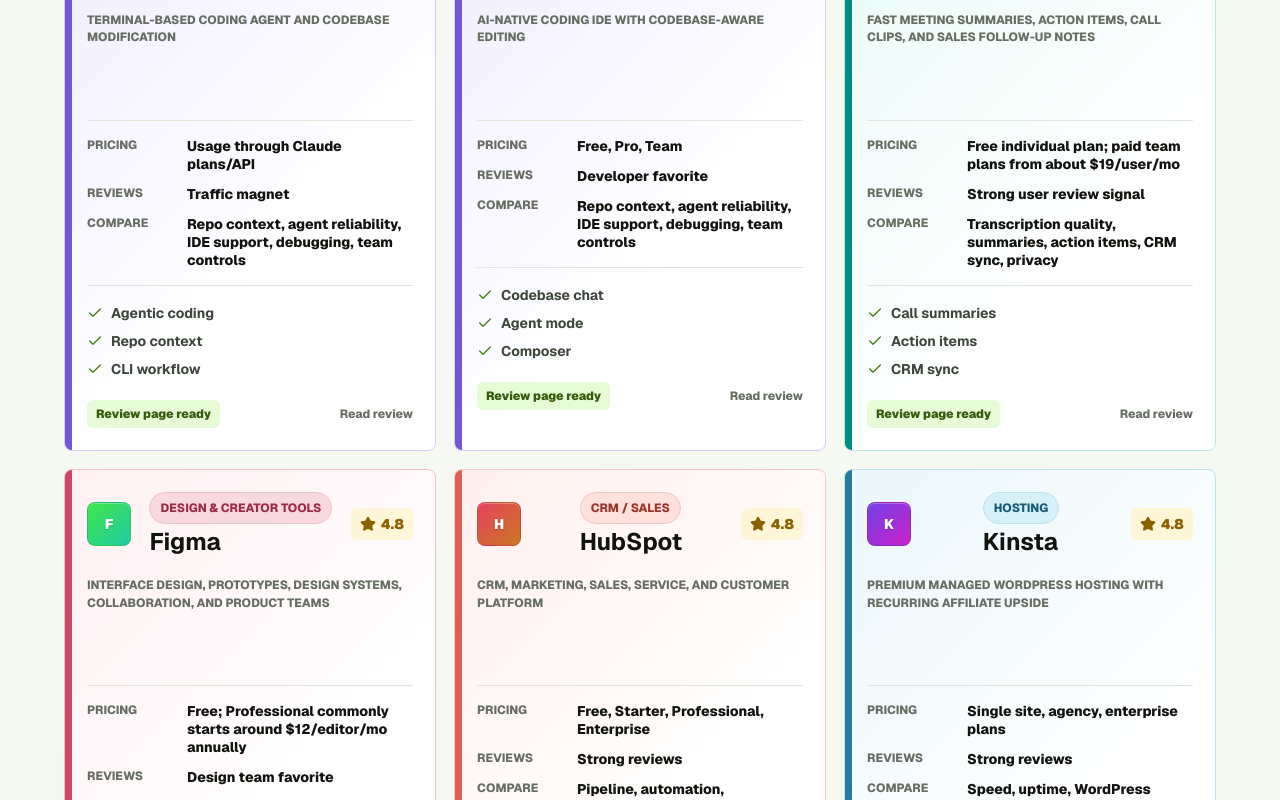
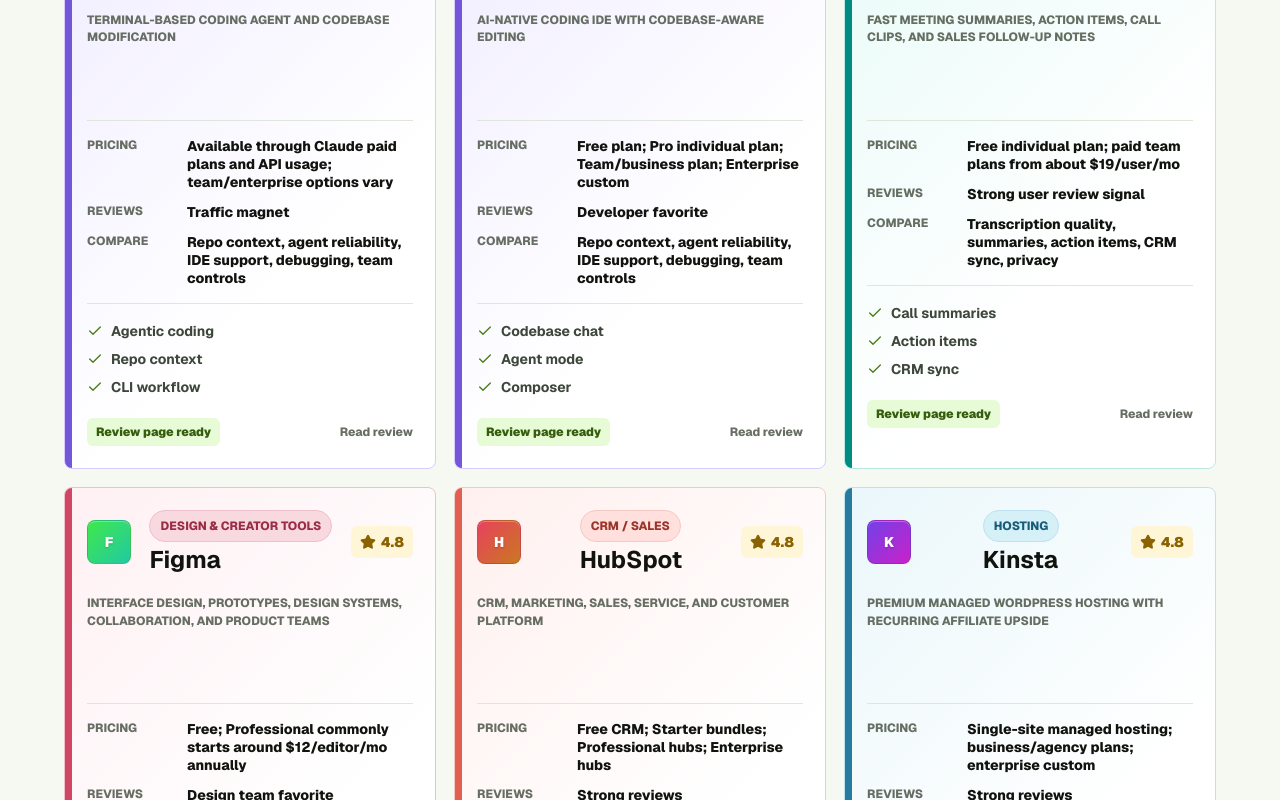
Before and after one commit to Bisheshguragain/SakuStack, a Next.js app: page / in a window 1280 px wide. Shown: the part 4200-5000 px from the top of the page. Built offline with nearby package versions, Linux system fonts and the light colour scheme.

Commit message:
Enrich original tool pricing details

```diff
--- a/src/app/software-data.ts
+++ b/src/app/software-data.ts
@@ -475,7 +475,7 @@
     name: "ChatGPT",
     rating: 4.8,
     reviews: "Traffic magnet",
-    pricing: "Free, Plus, Team, Enterprise",
+    pricing: "Free; Plus/Pro for individuals; Team per-user plans; Enterprise custom",
     bestFor: "General AI assistant, writing, analysis, code, and workflows",
     features: ["Multimodal chat", "File analysis", "Custom GPTs"],
   },
@@ -484,7 +484,7 @@
     name: "Claude",
     rating: 4.8,
     reviews: "Traffic magnet",
-    pricing: "Free, Pro, Team, Enterprise",
+    pricing: "Free; Pro/Max for individuals; Team per-user plans; Enterprise custom",
     bestFor: "Long-form reasoning, writing, coding, and document-heavy work",
     features: ["Long context", "Artifacts", "Coding support"],
   },
@@ -493,7 +493,7 @@
     name: "Gemini",
     rating: 4.6,
     reviews: "Traffic magnet",
-    pricing: "Free, Advanced, Workspace",
+    pricing: "Free; Google AI Pro/Advanced subscription; Workspace business plans",
     bestFor: "Google ecosystem users and multimodal AI search workflows",
     features: ["Google apps", "Multimodal input", "Research support"],
   },
@@ -502,7 +502,7 @@
     name: "Perplexity",
     rating: 4.7,
     reviews: "Traffic magnet",
-    pricing: "Free, Pro, Max",
+    pricing: "Free; Pro for individual research; Max/high-usage plan; Enterprise custom",
     bestFor: "AI search, cited answers, and research-heavy comparisons",
     features: ["Cited search", "Model selection", "Deep research"],
   },
@@ -511,7 +511,7 @@
     name: "Poe",
     rating: 4.4,
     reviews: "Traffic magnet",
-    pricing: "Free, subscription",
+    pricing: "Free access; monthly or annual subscription for higher message/model limits",
     bestFor: "Trying many chatbots and specialist bots in one account",
     features: ["Multi-model access", "Bot discovery", "Creator bots"],
   },
@@ -520,7 +520,7 @@
     name: "Lovable",
     rating: 4.7,
     reviews: "Fast-growing",
-    pricing: "Free credits, paid plans",
+    pricing: "Free credits; Pro/paid workspace plans; team and scale tiers",
     bestFor: "Non-technical founders turning prompts into web apps",
     features: ["Prompt-to-app", "Visual editing", "Deployment"],
   },
@@ -529,7 +529,7 @@
     name: "Bolt.new",
     rating: 4.6,
     reviews: "Fast-growing",
-    pricing: "Free credits, paid plans",
+    pricing: "Free credits; Pro/paid usage plans; team or higher-usage tiers",
     bestFor: "Browser-based full-stack prototypes and quick MVPs",
     features: ["Full-stack generation", "Browser IDE", "Instant preview"],
   },
@@ -538,7 +538,7 @@
     name: "Base44",
     rating: 4.5,
     reviews: "Fast-growing",
-    pricing: "Free credits, paid plans",
+    pricing: "Free credits; paid builder plans; team/business tiers for growing apps",
     bestFor: "No-code style app generation with built-in backend pieces",
     features: ["Chat builder", "Backend tools", "App deployment"],
   },
@@ -547,7 +547,7 @@
     name: "Replit",
     rating: 4.6,
     reviews: "Popular builder",
-    pricing: "Free, Core, Teams",
+    pricing: "Free workspace; Core individual plan; Teams/business plans",
     bestFor: "Coding, hosting, agentic app building, and education",
     features: ["Agent", "Hosting", "Collaborative IDE"],
   },
@@ -556,7 +556,7 @@
     name: "Hostinger Horizons",
     rating: 4.4,
     reviews: "Monetizable",
-    pricing: "Paid hosting bundle",
+    pricing: "Bundled with Hostinger paid hosting plans; domain and hosting costs vary",
     bestFor: "Prompt-built websites connected to hosting and domains",
     features: ["AI website builder", "Hosting", "Domains"],
   },
@@ -565,7 +565,7 @@
     name: "Cursor",
     rating: 4.8,
     reviews: "Developer favorite",
-    pricing: "Free, Pro, Team",
+    pricing: "Free plan; Pro individual plan; Team/business plan; Enterprise custom",
     bestFor: "AI-native coding IDE with codebase-aware editing",
     features: ["Codebase chat", "Agent mode", "Composer"],
   },
@@ -574,7 +574,7 @@
     name: "Windsurf",
     rating: 4.6,
     reviews: "Developer favorite",
-    pricing: "Free, Pro, Teams",
+    pricing: "Free plan; Pro individual plan; Teams/business plan; Enterprise custom",
     bestFor: "Agentic IDE workflows and AI-assisted coding sessions",
     features: ["Agent flows", "Code context", "IDE assistance"],
   },
@@ -583,7 +583,7 @@
     name: "GitHub Copilot",
     rating: 4.7,
     reviews: "Enterprise known",
-    pricing: "Individual, Business, Enterprise",
+    pricing: "Individual subscription; Business per-user plan; Enterprise plan",
     bestFor: "Developers already working inside GitHub and VS Code",
     features: ["Inline completions", "Chat", "PR assistance"],
   },
@@ -592,7 +592,7 @@
     name: "Claude Code",
     rating: 4.8,
     reviews: "Traffic magnet",
-    pricing: "Usage through Claude plans/API",
+    pricing: "Available through Claude paid plans and API usage; team/enterprise options vary",
     bestFor: "Terminal-based coding agent and codebase modification",
     features: ["Agentic coding", "Repo context", "CLI workflow"],
   },
@@ -601,7 +601,7 @@
     name: "Codeium / Windsurf",
     rating: 4.5,
     reviews: "Developer known",
-    pricing: "Free, Pro, Teams",
+    pricing: "Free autocomplete; Pro individual plan; Teams/business plan",
     bestFor: "AI coding autocomplete and editor assistance",
     features: ["Autocomplete", "Chat", "Editor plugins"],
   },
@@ -610,7 +610,7 @@
     name: "Semrush",
     rating: 4.8,
     reviews: "Strong reviews",
-    pricing: "Pro, Guru, Business",
+    pricing: "Pro entry plan; Guru growth plan; Business agency plan; add-ons available",
     bestFor: "SEO, competitor research, PPC, content, and AI visibility",
     features: ["Keyword research", "Site audits", "AI visibility"],
   },
@@ -619,7 +619,7 @@
     name: "Surfer",
     rating: 4.8,
     reviews: "Well reviewed",
-    pricing: "Essential, Scale, Enterprise",
+    pricing: "Essential entry plan; Scale/growth plan; Enterprise custom",
     bestFor: "Content optimization and AI search visibility workflows",
     features: ["Content editor", "Topical maps", "AI search tracking"],
   },
@@ -628,7 +628,7 @@
     name: "SE Ranking",
     rating: 4.7,
     reviews: "Strong reviews",
-    pricing: "Essential, Pro, Business",
+    pricing: "Essential entry plan; Pro growth plan; Business agency plan",
     bestFor: "Affordable SEO suite for agencies and SMBs",
     features: ["Rank tracking", "Audits", "AI overview tracking"],
   },
@@ -637,7 +637,7 @@
     name: "Frase",
     rating: 4.6,
     reviews: "Strong reviews",
-    pricing: "Starts around $49/mo",
+    pricing: "Entry paid plan; higher-volume SEO/content plans; team add-ons may apply",
     bestFor: "SEO and GEO content research, writing, and optimization",
     features: ["Content briefs", "AI writing", "GEO optimization"],
   },
@@ -646,7 +646,7 @@
     name: "Ahrefs",
     rating: 4.7,
     reviews: "Traffic magnet",
-    pricing: "Lite, Standard, Advanced, Enterprise",
+    pricing: "Lite entry plan; Standard growth plan; Advanced agency plan; Enterprise custom",
     bestFor: "Backlink research, keyword data, and competitive SEO",
     features: ["Backlinks", "Keywords", "Site explorer"],
   },
@@ -655,7 +655,7 @@
     name: "HubSpot",
     rating: 4.8,
     reviews: "Strong reviews",
-    pricing: "Free, Starter, Professional, Enterprise",
+    pricing: "Free CRM; Starter bundles; Professional hubs; Enterprise hubs",
     bestFor: "CRM, marketing, sales, service, and customer platform",
     features: ["CRM", "Marketing hub", "Sales automation"],
   },
@@ -664,7 +664,7 @@
     name: "ActiveCampaign",
     rating: 4.7,
     reviews: "Well reviewed",
-    pricing: "Starter, Plus, Pro, Enterprise",
+    pricing: "Starter entry plan; Plus growth plan; Professional automation plan; Enterprise custom",
     bestFor: "Marketing automation with CRM and email built in",
     features: ["Automations", "CRM", "Email campaigns"],
   },
@@ -673,7 +673,7 @@
     name: "Zoho",
     rating: 4.5,
     reviews: "Well reviewed",
-    pricing: "Free and paid apps",
+    pricing: "Free editions on selected apps; paid CRM tiers; Zoho One suite; Enterprise options",
     bestFor: "Affordable business suite and CRM ecosystem",
     features: ["CRM", "55+ apps", "Zoho One"],
   },
@@ -682,7 +682,7 @@
     name: "Pipedrive",
     rating: 4.6,
     reviews: "Needs check",
-    pricing: "Essential, Advanced, Professional",
+    pricing: "Essential entry plan; Advanced automation plan; Professional/Power tiers; Enterprise",
     bestFor: "Sales pipeline management for small sales teams",
     features: ["Pipelines", "Sales automation", "Forecasting"],
   },
@@ -691,7 +691,7 @@
     name: "Freshsales",
     rating: 4.5,
     reviews: "Needs check",
-    pricing: "Free, Growth, Pro, Enterprise",
+    pricing: "Free CRM plan; Growth plan; Pro plan; Enterprise plan",
     bestFor: "CRM with phone, chat, and Freshworks ecosystem",
     features: ["Deal management", "AI scoring", "Built-in phone"],
   },
@@ -700,7 +700,7 @@
     name: "ActiveCampaign",
     rating: 4.7,
     reviews: "Well reviewed",
-    pricing: "Starter, Plus, Pro, Enterprise",
+    pricing: "Starter email plan; Plus automation plan; Professional plan; Enterprise custom",
     bestFor: "Advanced email automation and customer journeys",
     features: ["Automations", "Segmentation", "CRM"],
   },
@@ -709,7 +709,7 @@
     name: "GetResponse",
     rating: 4.4,
     reviews: "Needs check",
-    pricing: "Email, Marketing Automation, Ecommerce",
+    pricing: "Email Marketing entry plan; Marketing Automation plan; Ecommerce/Max tiers",
     bestFor: "Email campaigns, webinars, and marketing funnels",
     features: ["Email", "Funnels", "Webinars"],
   },
@@ -718,7 +718,7 @@
     name: "Kit / ConvertKit",
     rating: 4.6,
     reviews: "Needs check",
-    pricing: "Free, Creator, Creator Pro",
+    pricing: "Free creator plan; Creator paid plan; Creator Pro advanced plan",
     bestFor: "Creator newsletters and digital product audiences",
     features: ["Newsletter", "Automations", "Creator network"],
   },
@@ -727,7 +727,7 @@
     name: "MailerLite",
     rating: 4.5,
     reviews: "Needs check",
-    pricing: "Free, Growing Business, Advanced",
+    pricing: "Free plan; Growing Business plan; Advanced plan; Enterprise custom",
     bestFor: "Affordable email marketing for small teams",
     features: ["Email builder", "Landing pages", "Automations"],
   },
@@ -736,7 +736,7 @@
     name: "AWeber",
     rating: 4.3,
     reviews: "Needs check",
-    pricing: "Free, Lite, Plus, Unlimited",
+    pricing: "Free plan; Lite entry plan; Plus growth plan; Unlimited/high-volume plan",
     bestFor: "Classic newsletter and autoresponder workflows",
     features: ["Autoresponders", "Landing pages", "Templates"],
   },
@@ -745,7 +745,7 @@
     name: "WP Engine",
     rating: 4.7,
     reviews: "Strong reviews",
-    pricing: "Startup, Professional, Growth, Scale",
+    pricing: "Startup WordPress plan; Professional plan; Growth plan; Scale/custom hosting",
     bestFor: "Managed WordPress hosting for businesses and agencies",
     features: ["Managed WP", "Security", "Performance"],
   },
@@ -754,7 +754,7 @@
     name: "Kinsta",
     rating: 4.8,
     reviews: "Strong reviews",
-    pricing: "Single site, agency, enterprise plans",
+    pricing: "Single-site managed hosting; business/agency plans; enterprise custom",
     bestFor: "Premium managed WordPress hosting with recurring affiliate upside",
     features: ["Managed WP", "Cloudflare", "APM"],
   },
@@ -763,7 +763,7 @@
     name: "Hostinger",
     rating: 4.6,
     reviews: "Emerging reviews",
-    pricing: "Shared, cloud, VPS, Horizons",
+    pricing: "Shared/web hosting; cloud hosting; VPS; Horizons AI builder bundle",
     bestFor: "Budget hosting, domains, AI website builder, and VPS",
     features: ["Hosting", "Domains", "AI builder"],
   },
@@ -772,7 +772,7 @@
     name: "Cloudways",
     rating: 4.5,
     reviews: "Needs check",
-    pricing: "Cloud provider based",
+    pricing: "Pay-as-you-go managed cloud plans based on provider, server size, and usage",
     bestFor: "Managed cloud hosting for performance-focused sites",
     features: ["Managed cloud", "Staging", "Scaling"],
   },
@@ -781,7 +781,7 @@
     name: "Bluehost",
     rating: 4.2,
     reviews: "Needs check",
-    pricing: "Basic, Choice Plus, Online Store",
+    pricing: "Basic entry hosting; Choice Plus growth plan; Online Store commerce plan; VPS/dedicated options",
     bestFor: "Beginner WordPress hosting and low-cost site launches",
     features: ["WordPress", "Domains", "Website builder"],
   },
@@ -790,7 +790,7 @@
     name: "Shopify",
     rating: 4.8,
     reviews: "Strong reviews",
-    pricing: "Basic, Grow, Advanced, Plus",
+    pricing: "Basic store plan; Grow/Shopify plan; Advanced plan; Plus enterprise commerce",
     bestFor: "Online stores, retail, POS, and creator commerce",
     features: ["Store builder", "Payments", "App store"],
   },
@@ -799,7 +799,7 @@
     name: "BigCommerce",
     rating: 4.4,
     reviews: "Needs check",
-    pricing: "Standard, Plus, Pro, Enterprise",
+    pricing: "Standard entry store plan; Plus growth plan; Pro plan; Enterprise custom",
     bestFor: "Growing ecommerce brands needing flexible catalog tools",
     features: ["Storefront", "B2B", "Multi-channel"],
   },
@@ -808,7 +808,7 @@
     name: "Sellfy",
     rating: 4.3,
     reviews: "Needs check",
-    pricing: "Starter, Business, Premium",
+    pricing: "Starter store plan; Business plan; Premium plan for higher sales volume",
     bestFor: "Creators selling digital products and simple storefronts",
     features: ["Digital products", "Subscriptions", "Storefront"],
   },
@@ -817,7 +817,7 @@
     name: "Wix",
     rating: 4.3,
     reviews: "Needs check",
-    pricing: "Website, business, ecommerce plans",
+    pricing: "Website plans; Business/ecommerce plans; higher-tier commerce and enterprise options",
     bestFor: "Drag-and-drop sites with ecommerce features",
     features: ["Website builder", "Stores", "Bookings"],
   },
@@ -826,7 +826,7 @@
     name: "Squarespace",
     rating: 4.4,
     reviews: "Needs check",
-    pricing: "Personal, Business, Commerce",
+    pricing: "Personal website plan; Business plan; Basic/Advanced Commerce plans",
     bestFor: "Design-led websites, portfolios, and smaller stores",
     features: ["Templates", "Commerce", "Scheduling"],
   },
@@ -835,7 +835,7 @@
     name: "Kajabi",
     rating: 4.6,
     reviews: "Needs check",
-    pricing: "Kickstarter, Basic, Growth, Pro",
+    pricing: "Kickstarter entry plan; Basic plan; Growth plan; Pro plan",
     bestFor: "Premium course, community, email, and funnel businesses",
     features: ["Courses", "Community", "Funnels"],
   },
@@ -844,7 +844,7 @@
     name: "Thinkific",
     rating: 4.5,
     reviews: "Needs check",
-    pricing: "Free, Basic, Start, Grow",
+    pricing: "Free plan; Basic plan; Start plan; Grow plan; higher-tier academy options",
     bestFor: "Course creators building structured learning products",
     features: ["Courses", "Communities", "Payments"],
   },
@@ -853,7 +853,7 @@
     name: "Teachable",
     rating: 4.4,
     reviews: "Needs check",
-    pricing: "Free, Basic, Pro, Pro+",
+    pricing: "Free plan; Basic plan; Pro plan; Pro+ or enterprise-style options",
     bestFor: "Creators selling courses, coaching, and downloads",
     features: ["Courses", "Coaching", "Checkout"],
   },
@@ -862,7 +862,7 @@
     name: "ClickFunnels",
     rating: 4.5,
     reviews: "High-ticket target",
-    pricing: "Startup, Pro, higher tiers",
+    pricing: "Startup funnel plan; Pro plan; higher-volume funnel/business tiers",
     bestFor: "Funnels, landing pages, offers, and direct-response sales",
     features: ["Funnels", "Checkout", "Email workflows"],
   },
@@ -871,7 +871,7 @@
     name: "GoHighLevel",
     rating: 4.6,
     reviews: "High-ticket target",
-    pricing: "Starter, Unlimited, SaaS Pro",
+    pricing: "Starter agency plan; Unlimited plan; SaaS Pro white-label tier",
     bestFor: "Agencies selling CRM, funnels, automation, and white-label SaaS",
     features: ["CRM", "Funnels", "White-label SaaS"],
   },
@@ -880,7 +880,7 @@
     name: "Podia",
     rating: 4.4,
     reviews: "Needs check",
-    pricing: "Free, Mover, Shaker",
+    pricing: "Free plan; Mover creator plan; Shaker growth plan",
     bestFor: "Simple creator storefronts, courses, and memberships",
     features: ["Courses", "Downloads", "Email"],
   },
@@ -889,7 +889,7 @@
     name: "Notion",
     rating: 4.7,
     reviews: "Traffic magnet",
-    pricing: "Free, Plus, Business, Enterprise",
+    pricing: "Free workspace; Plus team plan; Business plan; Enterprise custom",
     bestFor: "Knowledge base, docs, lightweight CRM, and solo founder ops",
     features: ["Docs", "Databases", "AI"],
   },
@@ -898,7 +898,7 @@
     name: "Airtable",
     rating: 4.6,
     reviews: "Traffic magnet",
-    pricing: "Free, Team, Business, Enterprise",
+    pricing: "Free base; Team plan; Business plan; Enterprise scale plan",
     bestFor: "Flexible databases and internal tools for small teams",
     features: ["Databases", "Interfaces", "Automations"],
   },
@@ -907,7 +907,7 @@
     name: "Typeform",
     rating: 4.5,
     reviews: "Needs check",
-    pricing: "Basic, Plus, Business",
+    pricing: "Basic entry plan; Plus plan; Business plan; Enterprise custom",
     bestFor: "High-converting forms, surveys, lead capture, and quizzes",
     features: ["Forms", "Surveys", "Logic"],
   },
@@ -916,7 +916,7 @@
     name: "Make",
     rating: 4.6,
     reviews: "Needs check",
-    pricing: "Free, Core, Pro, Teams",
+    pricing: "Free automation plan; Core plan; Pro plan; Teams plan; Enterprise custom",
     bestFor: "Visual automation for founders and operations workflows",
     features: ["Automation", "Integrations", "Scenarios"],
   },
@@ -925,7 +925,7 @@
     name: "Softr",
     rating: 4.5,
     reviews: "Needs check",
-    pricing: "Free, Basic, Professional, Business",
+    pricing: "Free app plan; Basic plan; Professional plan; Business plan; Enterprise custom",
     bestFor: "Client portals, directories, and no-code mini SaaS frontends",
     features: ["Portals", "Airtable data", "Memberships"],
   },
@@ -934,7 +934,7 @@
     name: "Zapier",
     rating: 4.6,
     reviews: "Traffic magnet",
-    pricing: "Free, Professional, Team, Enterprise",
+    pricing: "Free automation plan; Professional plan; Team plan; Enterprise custom",
     bestFor: "Automation glue between SaaS tools",
     features: ["Zaps", "Tables", "Interfaces"],
   },
```
